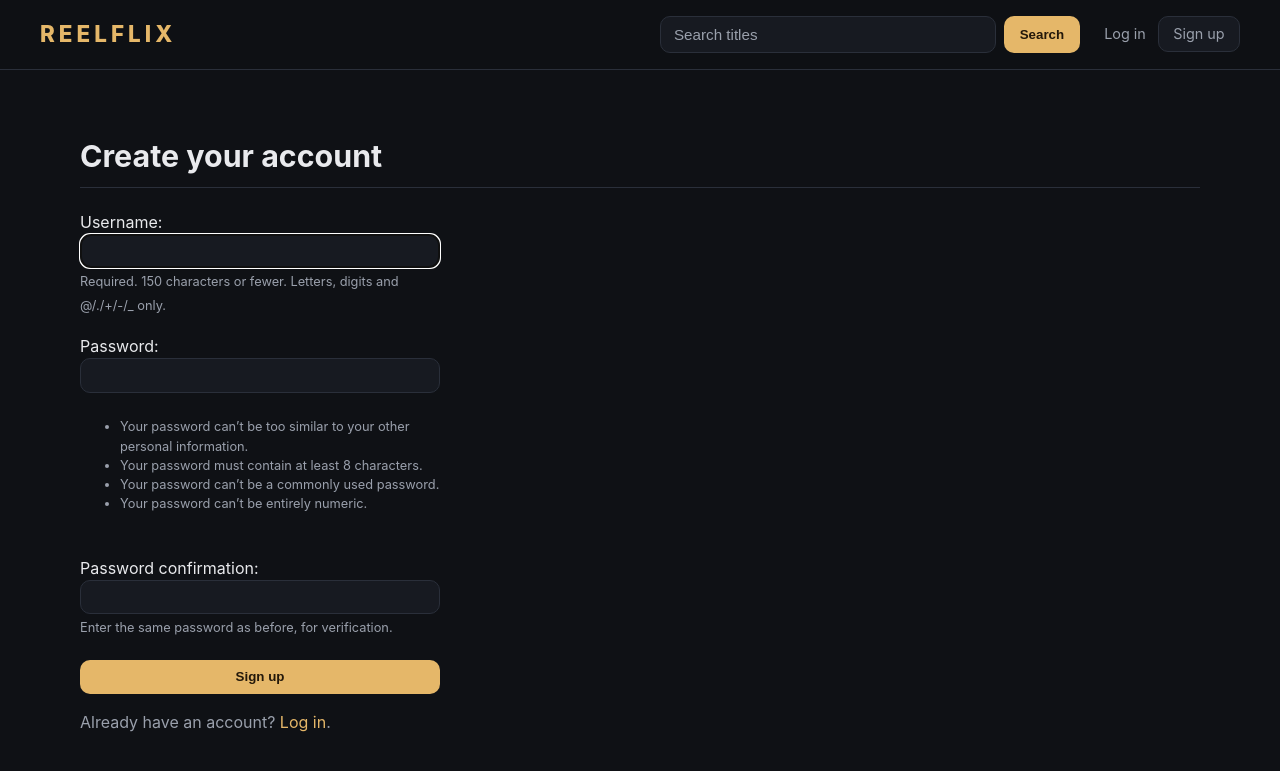
After one commit to aragakerubo/netflix-tdd, a Django app: page /accounts/signup/ in a window 1280 px wide. The commit adds this page. Shown: the top 771 px of the page. Run offline with Django 5.2, Linux system fonts and the light colour scheme.

Commit message:
feat(auth): add accounts and guard the API (#15)
Add signup, login, and logout with Django auth, an auth nav in the header,
and put the DRF API behind IsAuthenticated with session and token auth plus a
token endpoint. Update the API tests to authenticate and add an
anonymous-denied case. Uses authtoken's shipped migration; no catalog schema
change.

Co-authored-by: Hilda Ogamba <hildao@hollandvisionsystems.com>

```diff
--- a/catalog/static/catalog/styles.css
+++ b/catalog/static/catalog/styles.css
@@ -14,9 +14,13 @@
   --font: -apple-system, BlinkMacSystemFont, "Segoe UI", Roboto, Helvetica, Arial, sans-serif;
 }
 
-* { box-sizing: border-box; }
+* {
+  box-sizing: border-box;
+}
 
-html { -webkit-text-size-adjust: 100%; }
+html {
+  -webkit-text-size-adjust: 100%;
+}
 
 body {
   margin: 0;
@@ -27,7 +31,10 @@ body {
   overflow-x: clip;
 }
 
-a { color: inherit; text-decoration: none; }
+a {
+  color: inherit;
+  text-decoration: none;
+}
 
 /* Header */
 .site-header {
@@ -51,7 +58,12 @@ a { color: inherit; text-decoration: none; }
   color: var(--gold);
 }
 
-.search { display: flex; gap: 0.5rem; margin-left: auto; width: min(420px, 60%); }
+.search {
+  display: flex;
+  gap: 0.5rem;
+  margin-left: auto;
+  width: min(420px, 60%);
+}
 
 .search input {
   flex: 1;
@@ -63,8 +75,14 @@ a { color: inherit; text-decoration: none; }
   font-size: 0.95rem;
 }
 
-.search input::placeholder { color: var(--ink-dim); }
-.search input:focus { outline: 2px solid var(--gold); outline-offset: 1px; }
+.search input::placeholder {
+  color: var(--ink-dim);
+}
+
+.search input:focus {
+  outline: 2px solid var(--gold);
+  outline-offset: 1px;
+}
 
 .search button {
   padding: 0.55rem 1rem;
@@ -77,25 +95,41 @@ a { color: inherit; text-decoration: none; }
 }
 
 /* Layout */
-.site-main { max-width: var(--maxw); margin: 0 auto; padding: clamp(1rem, 4vw, 2.5rem); }
+.site-main {
+  max-width: var(--maxw);
+  margin: 0 auto;
+  padding: clamp(1rem, 4vw, 2.5rem);
+}
 
-.hero { padding: 2.5rem 0 1.5rem; }
+.hero {
+  padding: 2.5rem 0 1.5rem;
+}
+
 .hero-title {
   margin: 0;
   font-size: clamp(2.4rem, 7vw, 4rem);
   letter-spacing: 0.14em;
   text-transform: uppercase;
 }
-.hero-tag { margin: 0.4rem 0 0; color: var(--ink-dim); font-size: 1.05rem; }
 
-.section-title, .page-title {
+.hero-tag {
+  margin: 0.4rem 0 0;
+  color: var(--ink-dim);
+  font-size: 1.05rem;
+}
+
+.section-title,
+.page-title {
   font-size: 1.25rem;
   font-weight: 700;
   margin: 1.5rem 0 1rem;
   padding-bottom: 0.5rem;
   border-bottom: 1px solid var(--edge);
 }
-.page-title { font-size: 1.9rem; }
+
+.page-title {
+  font-size: 1.9rem;
+}
 
 /* Poster grid */
 .title-grid {
@@ -107,7 +141,9 @@ a { color: inherit; text-decoration: none; }
   gap: clamp(0.75rem, 2vw, 1.25rem);
 }
 
-.title-link { display: block; }
+.title-link {
+  display: block;
+}
 
 .poster {
   display: block;
@@ -137,12 +173,21 @@ a { color: inherit; text-decoration: none; }
   font-size: 0.95rem;
   font-weight: 600;
 }
-.title-year { color: var(--ink-dim); font-weight: 400; }
 
-.empty { color: var(--ink-dim); padding: 2rem 0; }
+.title-year {
+  color: var(--ink-dim);
+  font-weight: 400;
+}
+
+.empty {
+  color: var(--ink-dim);
+  padding: 2rem 0;
+}
 
 /* Detail page */
-.detail { position: relative; }
+.detail {
+  position: relative;
+}
 
 .detail-hero {
   position: absolute;
@@ -176,9 +221,19 @@ a { color: inherit; text-decoration: none; }
   box-shadow: 0 16px 40px rgba(0, 0, 0, 0.55);
 }
 
-.detail-info h1 { margin: 0 0 0.75rem; font-size: clamp(1.8rem, 4vw, 2.6rem); }
+.detail-info h1 {
+  margin: 0 0 0.75rem;
+  font-size: clamp(1.8rem, 4vw, 2.6rem);
+}
 
-.genres { display: flex; flex-wrap: wrap; gap: 0.5rem; margin: 0 0 1rem; padding: 0; }
+.genres {
+  display: flex;
+  flex-wrap: wrap;
+  gap: 0.5rem;
+  margin: 0 0 1rem;
+  padding: 0;
+}
+
 .chip {
   padding: 0.3rem 0.75rem;
   border: 1px solid var(--edge);
@@ -188,21 +243,144 @@ a { color: inherit; text-decoration: none; }
   color: var(--ink-dim);
   transition: color 0.15s ease, border-color 0.15s ease;
 }
-.chip:hover { color: var(--gold); border-color: var(--gold); }
 
-.description { max-width: 60ch; color: var(--ink); }
+.chip:hover {
+  color: var(--gold);
+  border-color: var(--gold);
+}
 
-.meta { display: flex; flex-wrap: wrap; gap: 1.5rem; margin: 1.5rem 0 0; }
-.meta dt { color: var(--ink-dim); font-size: 0.8rem; text-transform: uppercase; letter-spacing: 0.06em; }
-.meta dd { margin: 0.15rem 0 0; font-size: 1.1rem; font-weight: 600; }
+.description {
+  max-width: 60ch;
+  color: var(--ink);
+}
+
+.meta {
+  display: flex;
+  flex-wrap: wrap;
+  gap: 1.5rem;
+  margin: 1.5rem 0 0;
+}
+
+.meta dt {
+  color: var(--ink-dim);
+  font-size: 0.8rem;
+  text-transform: uppercase;
+  letter-spacing: 0.06em;
+}
+
+.meta dd {
+  margin: 0.15rem 0 0;
+  font-size: 1.1rem;
+  font-weight: 600;
+}
 
 @media (max-width: 640px) {
-  .detail-body { grid-template-columns: 1fr; }
-  .detail-poster { width: 180px; }
-  .search { width: auto; }
-  .brand { font-size: 1.15rem; }
+  .detail-body {
+    grid-template-columns: 1fr;
+  }
+
+  .detail-poster {
+    width: 180px;
+  }
+
+  .search {
+    width: auto;
+  }
+
+  .brand {
+    font-size: 1.15rem;
+  }
 }
 
 @media (prefers-reduced-motion: reduce) {
-  .poster { transition: none; }
+  .poster {
+    transition: none;
+  }
 }
+
+/* Auth nav and forms */
+.user-nav {
+  display: flex;
+  align-items: center;
+  gap: 0.75rem;
+}
+
+.user-name {
+  color: var(--ink-dim);
+  font-size: 0.9rem;
+}
+
+.user-nav a {
+  color: var(--ink-dim);
+  font-size: 0.9rem;
+}
+
+.user-nav a:hover {
+  color: var(--gold);
+}
+
+.user-nav .logout {
+  margin: 0;
+}
+
+.user-nav .logout button,
+.signup-link {
+  padding: 0.4rem 0.9rem;
+  border-radius: var(--radius);
+  border: 1px solid var(--edge);
+  background: var(--panel);
+  color: var(--ink);
+  font: inherit;
+  cursor: pointer;
+}
+
+.user-nav .logout button:hover,
+.signup-link:hover {
+  border-color: var(--gold);
+  color: var(--gold);
+}
+
+.auth-form {
+  max-width: 360px;
+  display: grid;
+  gap: 0.4rem;
+}
+
+.auth-form p {
+  margin: 0.35rem 0;
+}
+
+.auth-form input {
+  width: 100%;
+  padding: 0.55rem 0.8rem;
+  border: 1px solid var(--edge);
+  border-radius: var(--radius);
+  background: var(--panel);
+  color: var(--ink);
+}
+
+.auth-form button {
+  margin-top: 0.6rem;
+  padding: 0.6rem 1.2rem;
+  border: none;
+  border-radius: var(--radius);
+  background: var(--gold);
+  color: #23180a;
+  font-weight: 700;
+  cursor: pointer;
+}
+
+.auth-form .helptext,
+.auth-form ul {
+  color: var(--ink-dim);
+  font-size: 0.8rem;
+}
+
+.auth-alt {
+  margin-top: 1rem;
+  color: var(--ink-dim);
+}
+
+.auth-alt a {
+  color: var(--gold);
+}
--- a/catalog/templates/catalog/base.html
+++ b/catalog/templates/catalog/base.html
@@ -16,6 +16,18 @@
             <input type="search" name="q" value="{{ query }}" placeholder="Search titles" aria-label="Search titles">
             <button type="submit">Search</button>
         </form>
+        <nav class="user-nav">
+            {% if user.is_authenticated %}
+            <span class="user-name">{{ user.username }}</span>
+            <form method="post" action="{% url 'logout' %}" class="logout">
+                {% csrf_token %}
+                <button type="submit">Log out</button>
+            </form>
+            {% else %}
+            <a href="{% url 'login' %}">Log in</a>
+            <a class="signup-link" href="{% url 'signup' %}">Sign up</a>
+            {% endif %}
+        </nav>
     </header>
     <main class="site-main">
         {% block content %}{% endblock %}
--- /dev/null
+++ b/catalog/templates/registration/signup.html
@@ -0,0 +1,13 @@
+{% extends "catalog/base.html" %}
+
+{% block title %}Sign up - Reelflix{% endblock %}
+
+{% block content %}
+<h1 class="page-title">Create your account</h1>
+<form method="post" class="auth-form">
+    {% csrf_token %}
+    {{ form.as_p }}
+    <button type="submit">Sign up</button>
+</form>
+<p class="auth-alt">Already have an account? <a href="{% url 'login' %}">Log in</a>.</p>
+{% endblock %}
--- a/catalog/views.py
+++ b/catalog/views.py
@@ -1,7 +1,18 @@
 from django.shortcuts import get_object_or_404, render
 from django.http import JsonResponse
+from django.contrib.auth.forms import UserCreationForm
+from django.urls import reverse_lazy
+from django.views.generic import CreateView
 
 from .models import Genre, Title
+
+
+class SignupView(CreateView):
+    """Let a visitor create an account, then send them to log in."""
+
+    form_class = UserCreationForm
+    template_name = "registration/signup.html"
+    success_url = reverse_lazy("login")
 
 
 def home(request):
--- a/config/urls.py
+++ b/config/urls.py
@@ -1,8 +1,14 @@
 from django.contrib import admin
 from django.urls import include, path
+from rest_framework.authtoken.views import obtain_auth_token
+
+from catalog.views import SignupView
 
 urlpatterns = [
     path("admin/", admin.site.urls),
+    path("api/token/", obtain_auth_token, name="api_token"),
     path("api/", include("catalog.api_urls")),
+    path("accounts/signup/", SignupView.as_view(), name="signup"),
+    path("accounts/", include("django.contrib.auth.urls")),
     path("", include("catalog.urls")),
 ]
```
Also changed, not shown: catalog/templates/registration/login.html (added, +13 -0 lines), catalog/tests/conftest.py (+7 -0 lines), catalog/tests/test_api.py (+24 -6 lines), catalog/tests/test_auth.py (added, +22 -0 lines), config/settings.py (+11 -0 lines), functional_tests/test_home.py (+14 -0 lines).
